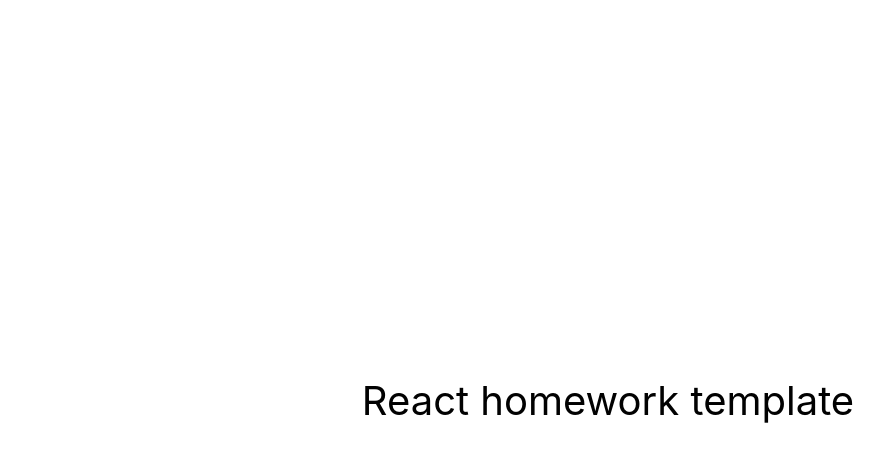
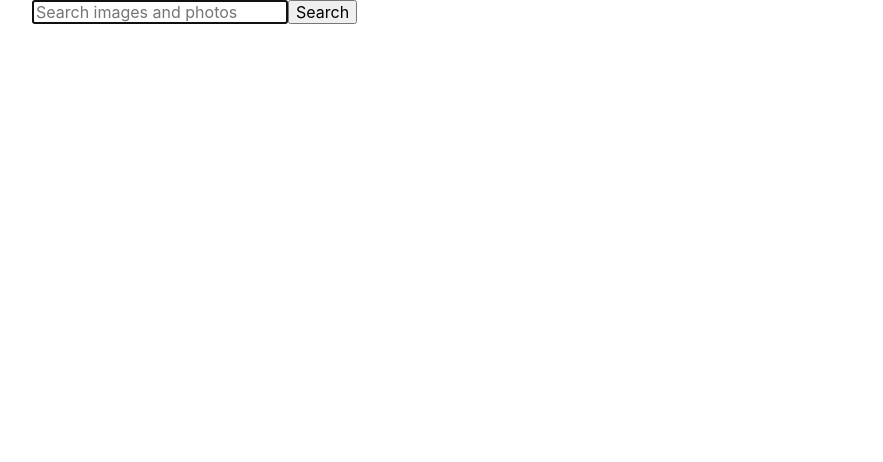
Before and after one commit to OhWellNevermind/goit-react-hw-04-images, a React (Create React App) app: page / in a window 1280 px wide. Shown: the top 462 px of the page, without its empty margins (32-915 px from the left). Built offline with nearby package versions, Linux system fonts and the light colour scheme.

Commit message:
half-working version

```diff
--- /dev/null
+++ b/src/api.js
@@ -0,0 +1,10 @@
+import axios from 'axios';
+
+const API_KEY = '38376053-36f58a073519ff95a963b2d32';
+
+export async function fetchImages(query, page) {
+  const response = await axios.get(
+    `https://pixabay.com/api/?q=${query}&page=${page}&key=${API_KEY}&image_type=photo&orientation=horizontal&per_page=12`
+  );
+  return response.data.hits;
+}
--- a/src/components/App.jsx
+++ b/src/components/App.jsx
@@ -1,16 +1,73 @@
-export const App = () => {
-  return (
-    <div
-      style={{
-        height: '100vh',
-        display: 'flex',
-        justifyContent: 'center',
-        alignItems: 'center',
-        fontSize: 40,
-        color: '#010101'
-      }}
-    >
-      React homework template
-    </div>
-  );
-};
+import { SeacrhBar } from './SeacrhBar/SeacrhBar';
+import { Component } from 'react';
+import { fetchImages } from 'api';
+import { ImageGallery } from './ImageGallery/ImageGallery';
+import { LoadMoreButton } from './LoadMoreButton/LoadMoreButton';
+import { Container } from '@mui/material';
+
+export class App extends Component {
+  state = {
+    query: '',
+    images: [],
+    page: 1,
+    isMoreImages: false,
+    isLoading: false,
+  };
+
+  onSubmit = evt => {
+    evt.preventDefault();
+    this.setState({
+      query: `${Date.now()}/${evt.target.elements.query.value}`,
+      images: [],
+      page: 1,
+    });
+  };
+
+  async componentDidUpdate(prevProps, prevState) {
+    if (
+      prevState.query !== this.state.query ||
+      prevState.page !== this.state.page
+    ) {
+      const images = await fetchImages(
+        this.state.query.split('/')[1],
+        this.state.page
+      );
+
+      if (!images.length) {
+        console.log(images.length);
+        this.setState({
+          isMoreImages: false,
+        });
+        return;
+      }
+
+      this.setState({
+        images: [...this.state.images, ...images],
+        isMoreImages: true,
+      });
+    }
+  }
+
+  onLoadMore = () => {
+    this.setState(prevState => {
+      return {
+        page: prevState.page + 1,
+      };
+    });
+  };
+
+  render() {
+    console.log(this.state.isMoreImages);
+    return (
+      <Container>
+        <SeacrhBar onSubmit={this.onSubmit} />
+        {this.state.isMoreImages && (
+          <>
+            <ImageGallery images={this.state.images} />
+            <LoadMoreButton onLoadMore={this.onLoadMore} />
+          </>
+        )}
+      </Container>
+    );
+  }
+}
--- /dev/null
+++ b/src/components/ImageGallery/ImageGallery.jsx
@@ -0,0 +1,13 @@
+import { nanoid } from 'nanoid';
+import { ImageGalleryItem } from './ImageGalleryItem';
+import { StyledList } from './ImageGallery.styled';
+
+export const ImageGallery = ({ images }) => {
+  return (
+    <StyledList className="gallery">
+      {images.map(image => {
+        return <ImageGalleryItem key={nanoid()} image={image} />;
+      })}
+    </StyledList>
+  );
+};
--- /dev/null
+++ b/src/components/ImageGallery/ImageGallery.styled.js
@@ -0,0 +1,21 @@
+import styled from '@emotion/styled';
+import ModalImage from 'react-modal-image';
+
+export const StyledList = styled.ul`
+  display: flex;
+  flex-wrap: wrap;
+  gap: 20px;
+  list-style: none;
+`;
+
+export const StyledListItem = styled.li`
+  width: 300px;
+  height: 200px;
+  padding: 5px;
+`;
+
+export const StyledImg = styled(ModalImage)`
+  width: 100%;
+  height: 200px;
+  object-fit: cover;
+`;
--- /dev/null
+++ b/src/components/ImageGallery/ImageGalleryItem.jsx
@@ -0,0 +1,12 @@
+import { StyledImg, StyledListItem } from './ImageGallery.styled';
+export const ImageGalleryItem = ({ image }) => {
+  return (
+    <StyledListItem className="gallery-item">
+      <StyledImg
+        small={image.webformatURL}
+        large={image.largeImageURL}
+        alt={image.tags}
+      />
+    </StyledListItem>
+  );
+};
--- /dev/null
+++ b/src/components/LoadMoreButton/LoadMoreButton.jsx
@@ -0,0 +1,9 @@
+import { Button } from '@mui/material';
+
+export const LoadMoreButton = ({ onLoadMore }) => {
+  return (
+    <Button variant="outlined" onClick={onLoadMore} type="button">
+      Load more
+    </Button>
+  );
+};
--- /dev/null
+++ b/src/components/SeacrhBar/SeacrhBar.jsx
@@ -0,0 +1,19 @@
+export const SeacrhBar = ({ onSubmit }) => {
+  return (
+    <header className="searchbar">
+      <form onSubmit={onSubmit} className="form">
+        <input
+          name="query"
+          className="input"
+          type="text"
+          autoComplete="off"
+          autoFocus
+          placeholder="Search images and photos"
+        />
+        <button type="submit" className="button">
+          <span className="button-label">Search</span>
+        </button>
+      </form>
+    </header>
+  );
+};
--- a/src/index.css
+++ b/src/index.css
@@ -1,4 +1,4 @@
-@import-normalize; /* bring in normalize.css styles */
+@import '/node_modules/modern-normalize/modern-normalize.css';
 
 body {
   margin: 0;
```
Also changed, not shown: package.json (+7 -0 lines), 1 other file (tests, documents, lock files or other folders).
